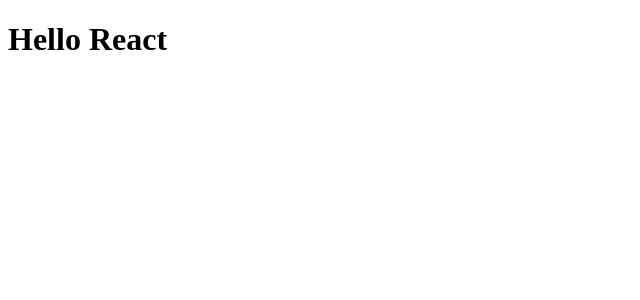
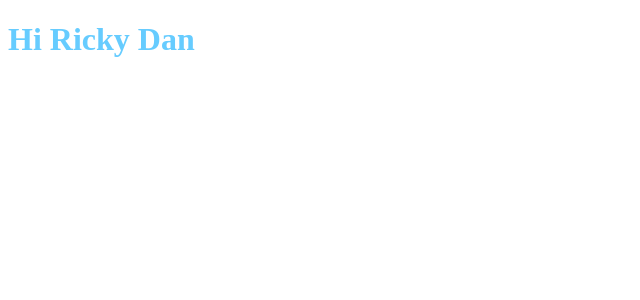
Before and after one commit to RickyDan/express-demo, a React app in the folder client/: page / in a window 1280 px wide. Shown: the top 300 px of the page, without its empty margins (0-640 px from the left). Built offline with nearby package versions, Linux system fonts and the light colour scheme.

Commit message:
将 js 代码分割成小模块

```diff
--- a/client/index.html
+++ b/client/index.html
@@ -3,6 +3,11 @@
 <head>
   <meta charset="UTF-8">
   <title>Index Page</title>
+  <style>
+    h1 {
+      color: #6cf;
+    }
+  </style>
 </head>
 <body>
   <div id="root"></div>
--- a/client/package.json
+++ b/client/package.json
@@ -5,7 +5,7 @@
   "main": "main.js",
   "scripts": {
     "build": "webpack --display-modules --display-chunks --config build/webpack.base.conf.js",
-    "dev" : "node ./build/dev-server.js"
+    "dev": "node ./build/dev-server.js"
   },
   "keywords": [
     "react ssr application"
@@ -24,6 +24,8 @@
     "babel-runtime": "^6.22.0",
     "css-loader": "^0.26.1",
     "eslint": "^3.15.0",
+    "extract-text-webpack-plugin": "^1.0.1",
+    "friendly-errors-webpack-plugin": "^1.1.3",
     "html-webpack-plugin": "^2.28.0",
     "react": "^15.4.2",
     "react-dom": "^15.4.2",
--- a/client/src/components/App.jsx
+++ b/client/src/components/App.jsx
@@ -4,7 +4,7 @@
   render () {
     return (
       <div>
-        <h1>Hello React</h1>
+        <h1>Hi {this.props.name}</h1>
       </div>
     );
   }
--- a/client/src/main.js
+++ b/client/src/main.js
@@ -3,6 +3,6 @@
 import App from './components/App'
 
 ReactDOM.render(
-  <App />,
+  <App name="Ricky Dan" />,
   document.getElementById('root')
 )
```
Also changed, not shown: 15 other files (tests, documents, lock files or other folders).
